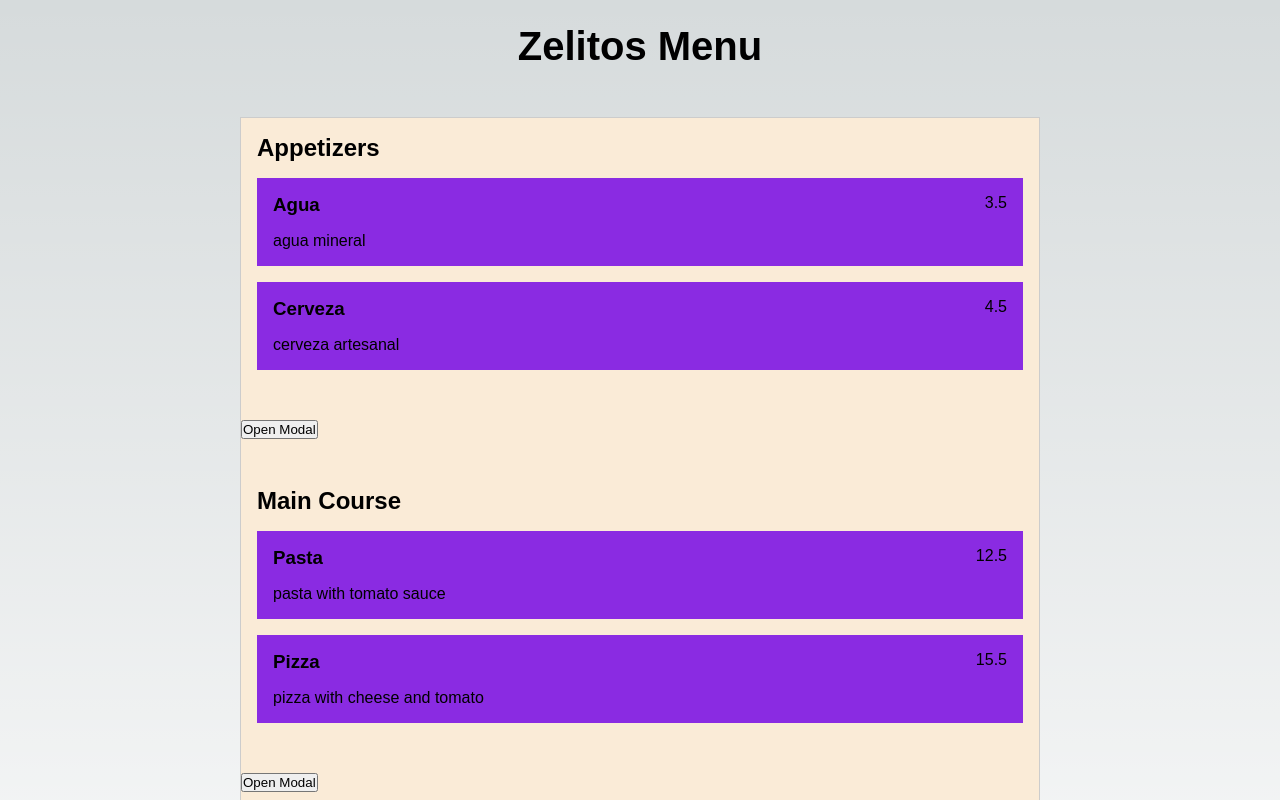
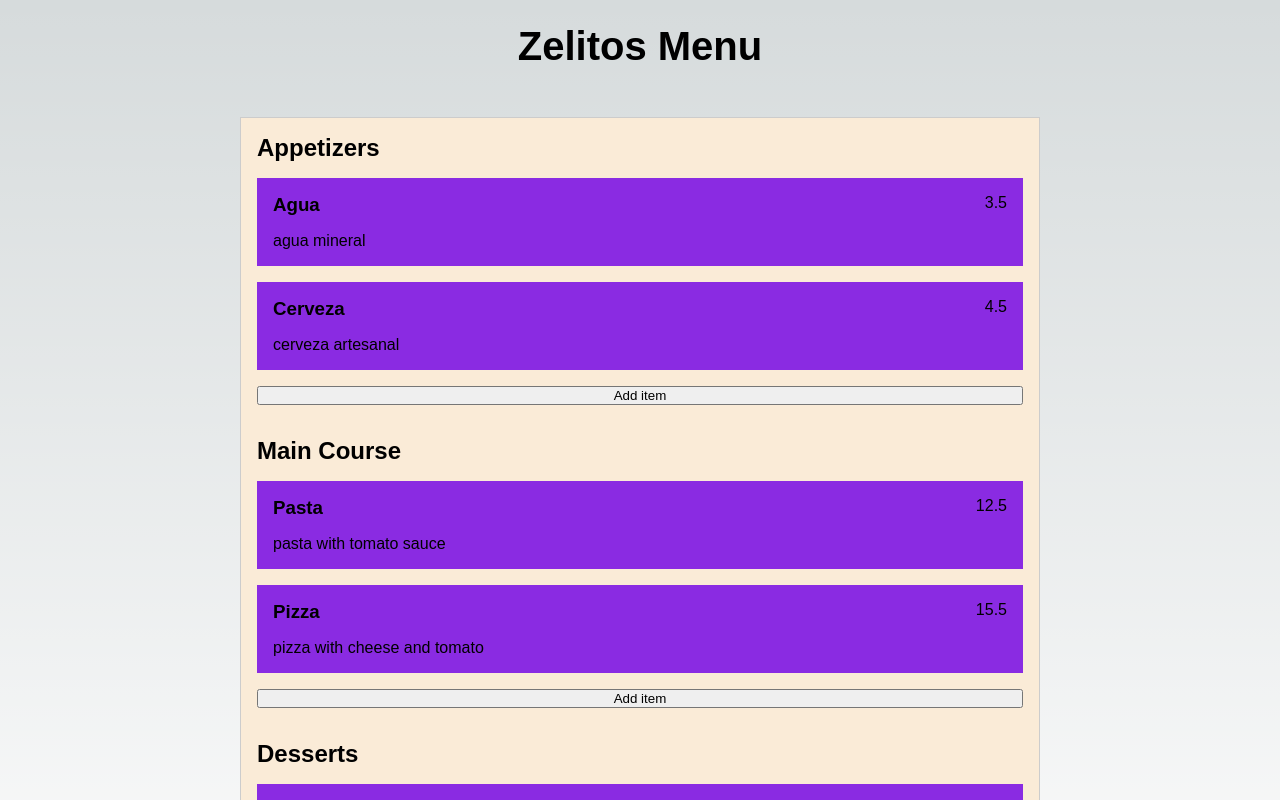
Before and after one commit to mateusfnogueira/draggable-menu, a Next.js app: page / in a window 1280 px wide. Shown: the top 800 px of the page. Built offline with nearby package versions, Linux system fonts and the light colour scheme.

Commit message:
feat: add draggable to category

```diff
--- a/package.json
+++ b/package.json
@@ -9,6 +9,7 @@
     "lint": "next lint"
   },
   "dependencies": {
+    "@hello-pangea/dnd": "^18.0.1",
     "@types/node": "22.13.2",
     "@types/react": "19.0.8",
     "@types/react-dom": "19.0.3",
--- a/src/app/page.tsx
+++ b/src/app/page.tsx
@@ -3,20 +3,38 @@ import { ProductMenuCategory } from "@/components/product-menu-category";
 import styles from "./page.module.css";
 import { menuSeed } from "@/seeds/menu.seed";
 import { useState } from "react";
+import { DragDropContext, Droppable } from "@hello-pangea/dnd";
 
 export default function Home() {
-  const [menuState, setMenu] = useState(menuSeed);
+  const [menuState, setMenu] = useState(menuSeed.categories);
+
+  function handleDragEnd(result: any) {
+    if (!result.destination) return;
+    const items = Array.from(menuState);
+    const [reorderedItem] = items.splice(result.source.index, 1);
+    items.splice(result.destination.index, 0, reorderedItem);
+    setMenu(items);
+  }
+
   return (
     <main className={styles.main}>
       <h1>{menuSeed.name}</h1>
       <section className={styles.menu}>
-        {menuState.categories.map((category, i) => (
-          <ProductMenuCategory
-            key={i}
-            name={category.name}
-            items={category.items}
-          />
-        ))}
+        <DragDropContext onDragEnd={handleDragEnd}>
+          <Droppable droppableId="menus" type="list" direction="vertical">
+            {(provided) => (
+              <article {...provided.droppableProps} ref={provided.innerRef}>
+                {menuState.map((category, i) => (
+                  <ProductMenuCategory
+                    key={category.id}
+                    index={i}
+                    category={category}
+                  />
+                ))}
+              </article>
+            )}
+          </Droppable>
+        </DragDropContext>
       </section>
     </main>
   );
--- a/src/components/modal/modal.component.tsx
+++ b/src/components/modal/modal.component.tsx
@@ -10,11 +10,6 @@ interface IModal {
 
 export function Modal({ title, children, isOpen, setIsOpen }: IModal) {
   return (
-    <div>
-      <button className={styles.openButton} onClick={() => setIsOpen(!isOpen)}>
-        Open Modal
-      </button>
-      {isOpen && (
     <div
       className={styles.modal}
       style={{ display: isOpen ? "block" : "none" }}
@@ -27,7 +22,5 @@ export function Modal({ title, children, isOpen, setIsOpen }: IModal) {
         {children}
       </div>
     </div>
-      )}
-    </div>
   );
 }
--- a/src/components/modal/modal.module.css
+++ b/src/components/modal/modal.module.css
@@ -13,7 +13,6 @@
 
 .modalContent {
   margin: auto;
-  padding: 20px;
   border: 1px solid #888;
   width: 80%;
   background-color: #fefefe;
@@ -21,6 +20,7 @@
 
 .modalHeader {
   display: flex;
+  padding: 10px;
   justify-content: space-between;
   align-items: center;
   padding: 10px;
--- a/src/components/product-menu-category.tsx
+++ b/src/components/product-menu-category.tsx
@@ -3,6 +3,7 @@ import { FormEvent, useState } from "react";
 import styles from "../app/page.module.css";
 import { ProductMenuItem } from "./product-menu-item";
 import { Modal } from "./modal/modal.component";
+import { Draggable } from "@hello-pangea/dnd";
 
 interface item {
   name: string;
@@ -11,17 +12,20 @@ interface item {
 }
 
 interface IProductMenuCategory {
+  category: {
     name: string;
+    id: string;
     items: item[];
+  };
+  index: number;
 }
 
-export function ProductMenuCategory({ name, items }: IProductMenuCategory) {
-  const [itemsState, setItems] = useState<item[]>(items);
+export function ProductMenuCategory({ category, index }: IProductMenuCategory) {
+  const [itemsState, setItems] = useState<item[]>(category.items);
   const [isOpen, setIsOpen] = useState(false);
 
   function addItem(e: FormEvent<HTMLFormElement>) {
     e.preventDefault();
-    console.log("Add item", e);
     const form = e.target as HTMLFormElement;
     const newItem = {
       name: (form[0] as HTMLInputElement).value,
@@ -33,9 +37,15 @@ export function ProductMenuCategory({ name, items }: IProductMenuCategory) {
   }
 
   return (
-    <>
-      <article className={styles.category}>
-        <h2>{name}</h2>
+    <Draggable draggableId={category.id} index={index}>
+      {(provided) => (
+        <div
+          {...provided.draggableProps}
+          {...provided.dragHandleProps}
+          ref={provided.innerRef}
+          className={styles.category}
+        >
+          <h2>{category.name}</h2>
           {itemsState.map((item, i) => (
             <ProductMenuItem
               key={i}
@@ -44,7 +54,7 @@ export function ProductMenuCategory({ name, items }: IProductMenuCategory) {
               description={item.description}
             />
           ))}
-      </article>
+          <button onClick={() => setIsOpen(true)}>Add item</button>
           <Modal title="Add item" isOpen={isOpen} setIsOpen={setIsOpen}>
             <form className={styles.form} onSubmit={addItem}>
               <input type="text" id="name" placeholder="Name" />
@@ -53,6 +63,8 @@ export function ProductMenuCategory({ name, items }: IProductMenuCategory) {
               <button type="submit">Add item</button>
             </form>
           </Modal>
-    </>
+        </div>
+      )}
+    </Draggable>
   );
 }
--- a/src/seeds/menu.seed.ts
+++ b/src/seeds/menu.seed.ts
@@ -2,14 +2,17 @@ export const menuSeed = {
   name: "Zelitos Menu",
   categories: [
     {
+      id: "0",
       name: "Appetizers",
       items: [
         {
+          id: "0",
           name: "Agua",
           price: "3.5",
           description: "agua mineral",
         },
         {
+          id: "1",
           name: "Cerveza",
           price: "4.5",
           description: "cerveza artesanal",
@@ -17,14 +20,17 @@ export const menuSeed = {
       ],
     },
     {
+      id: "1",
       name: "Main Course",
       items: [
         {
+          id: "0",
           name: "Pasta",
           price: "12.5",
           description: "pasta with tomato sauce",
         },
         {
+          id: "1",
           name: "Pizza",
           price: "15.5",
           description: "pizza with cheese and tomato",
@@ -32,14 +38,17 @@ export const menuSeed = {
       ],
     },
     {
+      id: "2",
       name: "Desserts",
       items: [
         {
+          id: "0",
           name: "Tiramisu",
           price: "5.5",
           description: "tiramisu with coffee",
         },
         {
+          id: "1",
           name: "Panna Cotta",
           price: "4.5",
           description: "panna cotta with caramel",
```
Also changed, not shown: 2 other files (tests, documents, lock files or other folders). Lines whose indentation alone changed are shown as unchanged.
